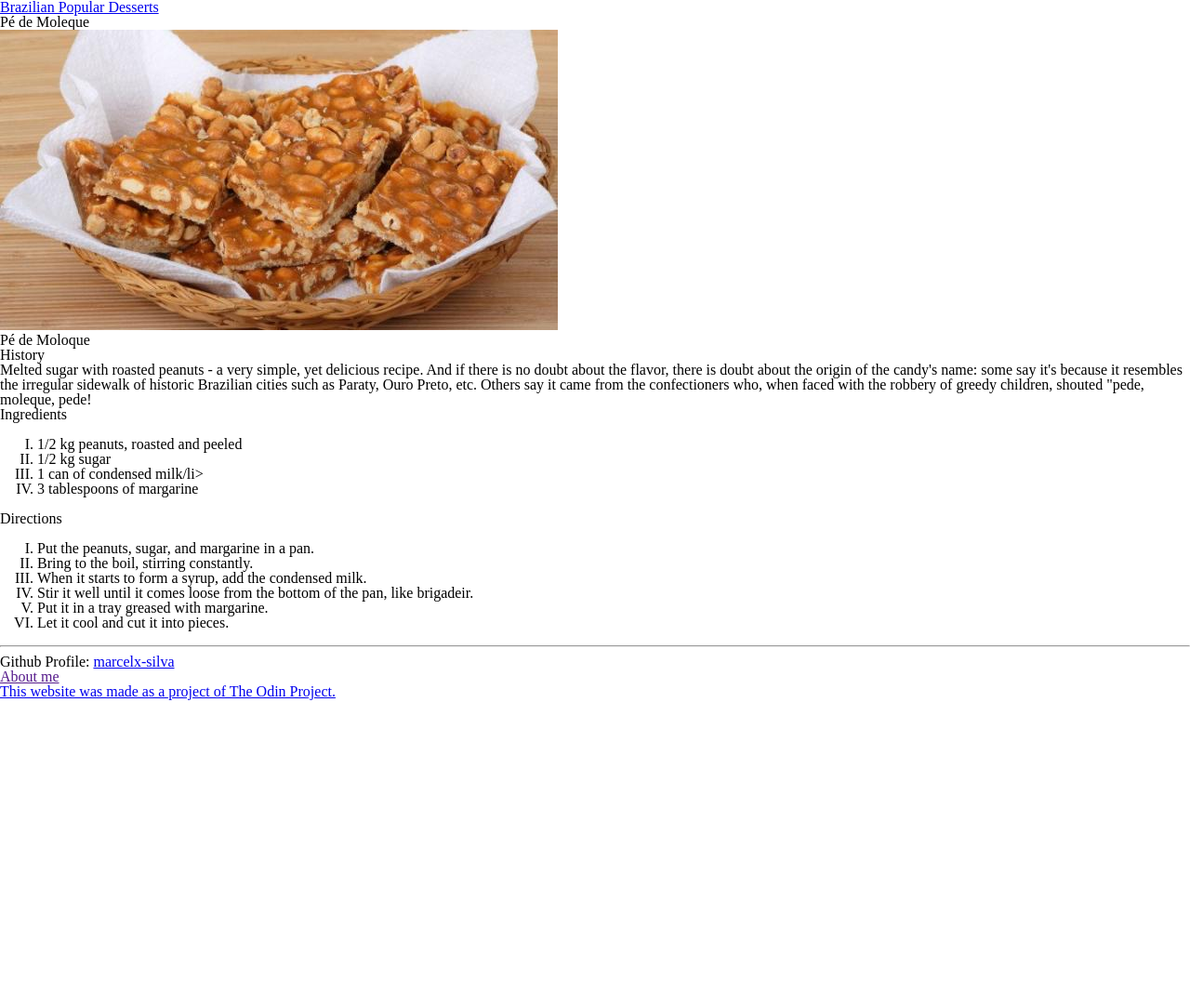
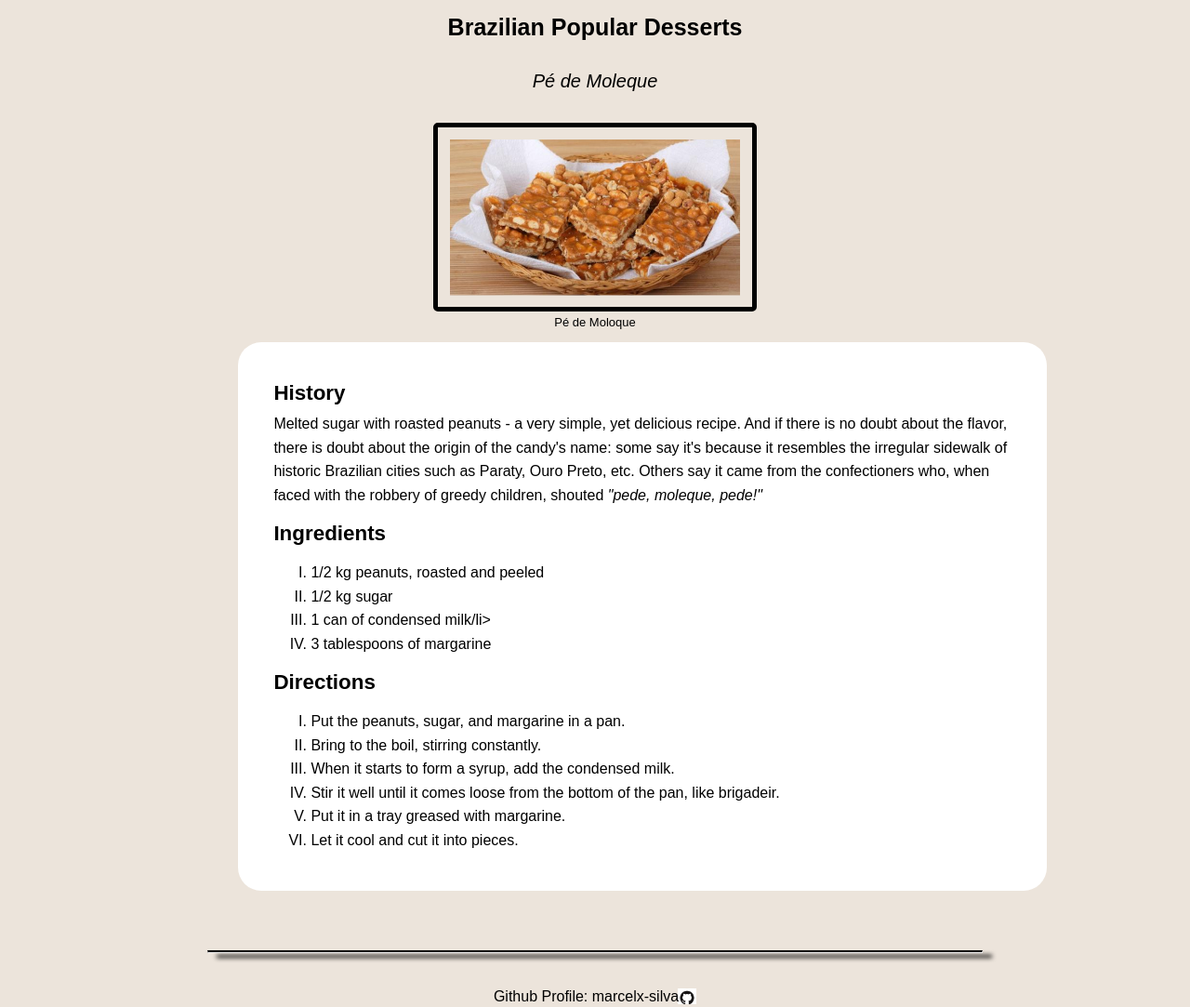
Before and after one commit to marcelx-silva/odin-recipes, a plain HTML site: page pages/recipeThree.html in a window 1280 px wide. Shown: the top 1083 px of the page at 93% size. Before the commit the page ends 800 px from the top, so only its background shows below. Drawn offline with Linux system fonts and the light colour scheme; a web font is replaced by a local one.

Commit message:
style recipeThree page

```diff
--- a/pages/recipeThree.html
+++ b/pages/recipeThree.html
@@ -6,6 +6,8 @@
     <meta name="viewport" content="width=device-width, initial-scale=1.0">
     <link rel="icon" href="../media/icons8-brigadeiro-48.png">
     <link rel="stylesheet" href="../style/reset.css">
+    <link rel="stylesheet" href="../style/style.css">
+    <link rel="stylesheet" href="../style/recipe.css">
     <title>Recipe Three</title>
 </head>
 <body>
@@ -20,7 +22,7 @@
             <p>
             Melted sugar with roasted peanuts - a very simple, yet delicious recipe. And if there is no doubt about the flavor, there is doubt about
             the origin of the candy's name: some say it's because it resembles the irregular sidewalk of historic Brazilian cities such as Paraty,
-            Ouro Preto, etc. Others say it came from the confectioners who, when faced with the robbery of greedy children, shouted "pede, moleque, pede!
+            Ouro Preto, etc. Others say it came from the confectioners who, when faced with the robbery of greedy children, shouted <em>"pede, moleque, pede!"</em>
             </p>
         <h3>Ingredients</h3>
             <ol type="I">
```
